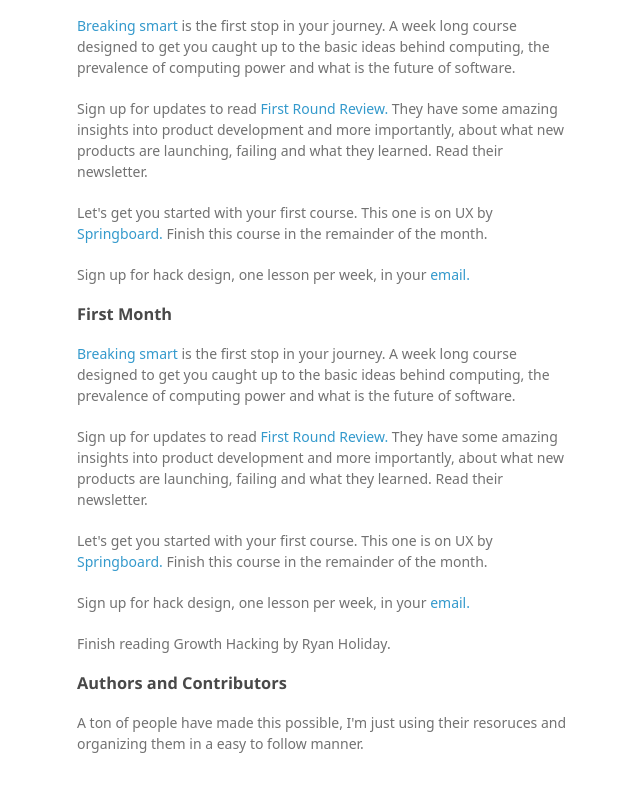
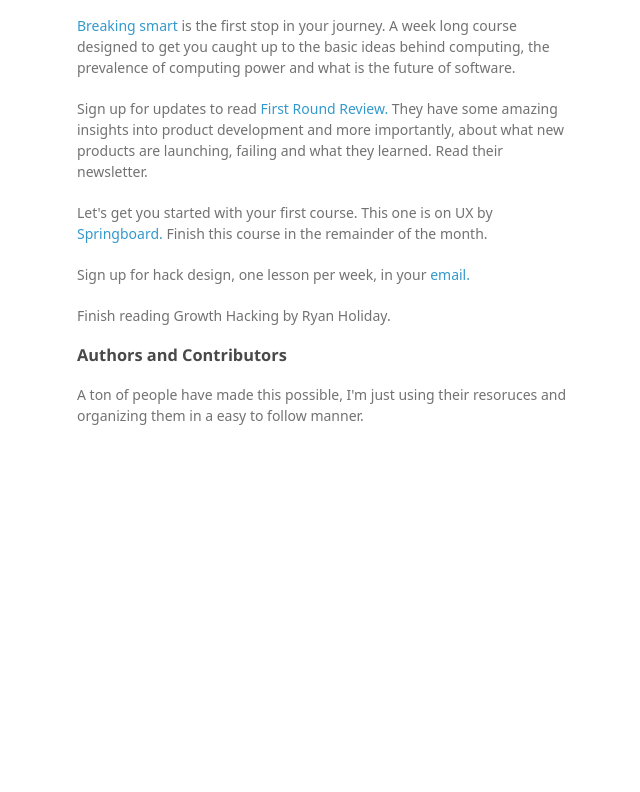
Before and after one commit to dhillonv10/course, a plain HTML site: page index.html in a window 1280 px wide. Shown: the part 888-1680 px from the top of the page, without its empty margins (493-1133 px from the left). After the commit the page ends 1384 px from the top, so only its background shows below. Drawn offline with Linux system fonts and the light colour scheme; a web font is replaced by a local one.

Commit message:
Update index.html

```diff
--- a/index.html
+++ b/index.html
@@ -76,25 +76,6 @@ Let's get you started with your first course. This one is on UX by <a href="http
 Sign up for hack design, one lesson per week, in your <a href="https://hackdesign.org/">email.</a>
 </p>
 
-<h3>
-<a id="creating-pages-manually" class="anchor" href="#creating-pages-manually" aria-hidden="true"><span class="octicon octicon-link"></span></a>First Month</h3>
-
-<p>
-<a href="http://breakingsmart.com/season-1/">Breaking smart</a> is the first stop in your journey. A week long course designed to get you caught up to the basic ideas behind computing, the prevalence of computing power and what is the future of software.
-</p>
-
-<p>
-Sign up for updates to read <a href="http://firstround.com/review/">First Round Review.</a> They have some amazing insights into product development and more importantly, about what new products are launching, failing and what they learned. Read their newsletter.
-</p>
-
-<p>
-Let's get you started with your first course. This one is on UX by <a href="https://www.springboard.com/learning-paths/user-experience-design/">Springboard.</a> Finish this course in the remainder of the month.
-</p>
-
-<p>
-Sign up for hack design, one lesson per week, in your <a href="https://hackdesign.org/">email.</a>
-</p>
-
 <p>
 Finish reading Growth Hacking by Ryan Holiday.
 </p>
```
